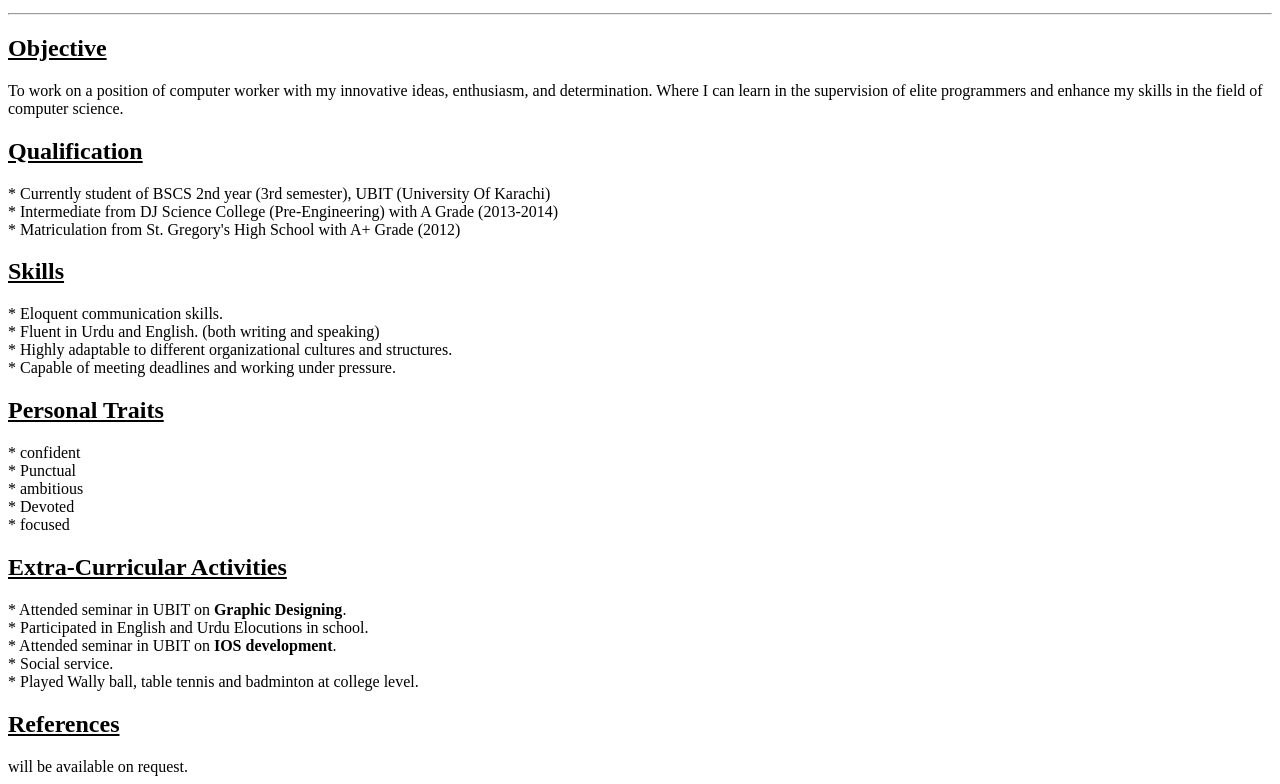
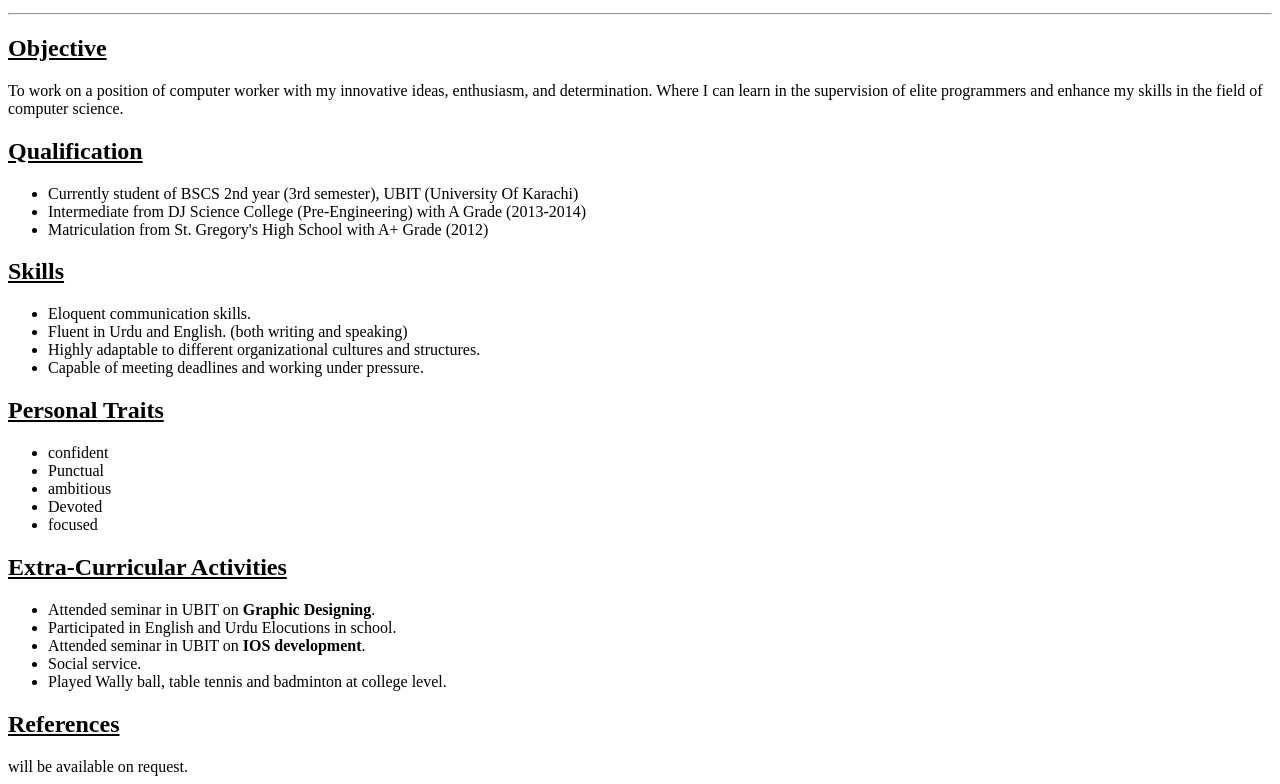
Before and after one commit to Daniyal12333/HTML-practice, a plain HTML site: page Index.html in a window 1280 px wide. Shown: the part 137-921 px from the top of the page. Drawn offline with Linux system fonts and the light colour scheme.

Commit message:
improved by making list

```diff
--- a/Index.html
+++ b/Index.html
@@ -6,7 +6,7 @@
 </head>
 <body>
 <center><h1>Resume</h1> <!-- making CV -->
-<p>Flat # ABC ******,Gulshan e Iqbal, Karachi<br />Res:****-******-*, Cell: ****-********<br />
+<p lang="ur">Flat # ABC ******,Gulshan e Iqbal, Karachi<br />Res:****-******-*, Cell: ****-********<br />
 <a href="mailto:Daniyal12333@hotmail" title="Applicant's Email">Emai:Daniyal12333@hotmail.com</a></p><hr /></center>
 <h2><U>Objective</U></h2>
 <p>To work on a position of computer worker
@@ -14,24 +14,27 @@ with my innovative ideas, enthusiasm, and determination.
  Where I can learn in the supervision of elite programmers
  and enhance my skills in the field of computer science.</p>
 <h2><U>Qualification</U></h2>
-<P>* Currently student of BSCS 2nd year (3rd semester), UBIT (University Of Karachi)<br />
-* Intermediate from DJ Science College (Pre-Engineering) with A Grade	 (2013-2014)<br />
-* Matriculation from St. Gregory's High School with A+ Grade       (2012)</p>
+<P><ul>
+<li>Currently student of BSCS 2nd year (3rd semester), UBIT (University Of Karachi)</li>
+<li>Intermediate from DJ Science College (Pre-Engineering) with A Grade	 (2013-2014)</li>
+<li>Matriculation from St. Gregory's High School with A+ Grade       (2012)</li></ul></p>
 <h2><U>Skills</U></h2>
-<p>* Eloquent communication skills.</br>
-* Fluent in Urdu and English. (both writing and speaking)</br>
-* Highly adaptable to different organizational cultures and structures.</br>
-* Capable of meeting deadlines and working under pressure.
-</p>
+<p><ul>
+<li>Eloquent communication skills.</li>
+<li>Fluent in Urdu and English. (both writing and speaking)</li>
+<li>Highly adaptable to different organizational cultures and structures.</li>
+<li>Capable of meeting deadlines and working under pressure.</li>
+</ul></p>
 <h2><U>Personal Traits</U></h2>
-<P>* confident</br>* Punctual</br>* ambitious</br>* Devoted</br>* focused </p>
+<P><ul><li>confident</li><li>Punctual</li><li>ambitious</li><li>Devoted</li><li>focused</li> </ul></p>
 <h2><u>Extra-Curricular Activities</u></h2>
-<p>* Attended seminar in UBIT on <b>Graphic Designing</b>.</br>
-* Participated in English and Urdu Elocutions in school.</br>
-* Attended seminar in UBIT on <b>IOS development</b>.</br>
-* Social service.</br>
-* Played Wally ball, table tennis and badminton at college level.</br>
-</p>
+<p><ul>
+<li>Attended seminar in UBIT on <b>Graphic Designing</b>.</li>
+<li>Participated in English and Urdu Elocutions in school.</li>
+<li>Attended seminar in UBIT on <b>IOS development</b>.</li>
+<li>Social service.</li>
+<li>Played Wally ball, table tennis and badminton at college level.</li>
+</ul></p>
 <h2><u>References</u></h2>
 will be available on request.
 
```
